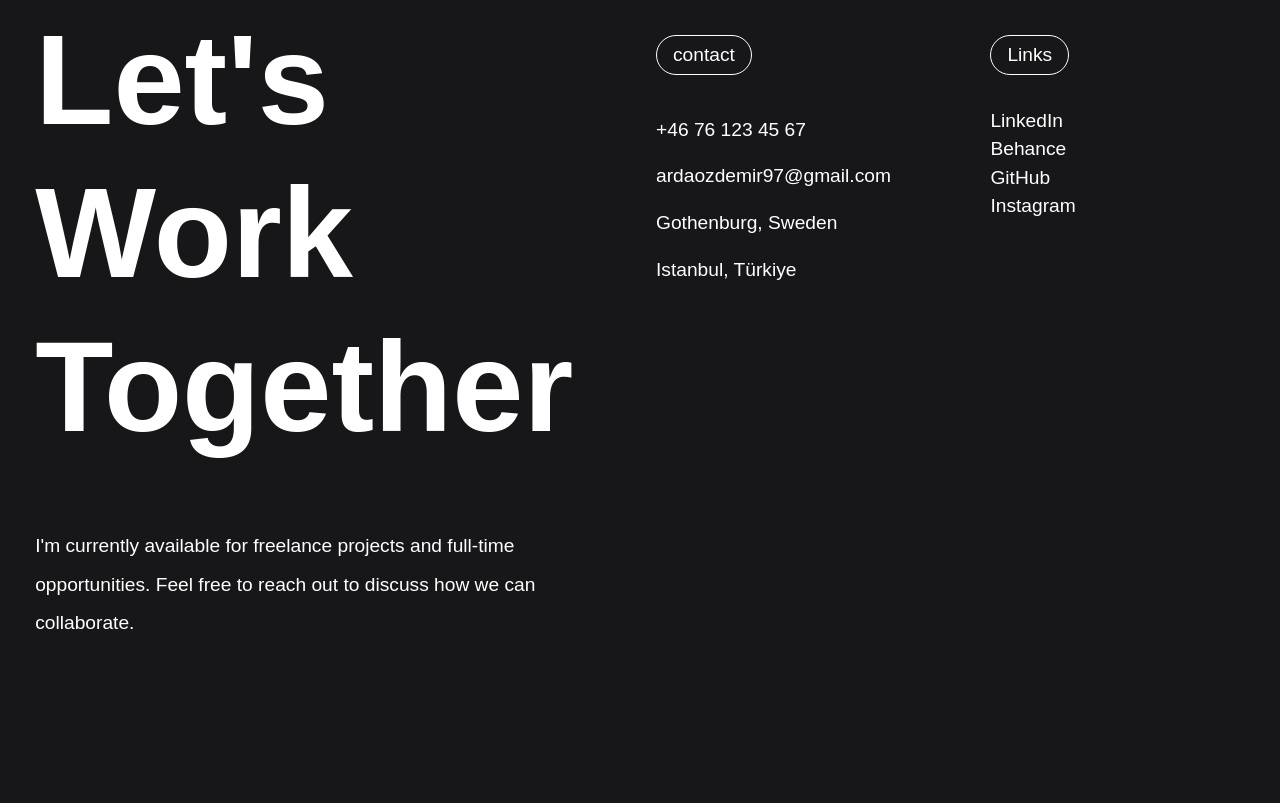
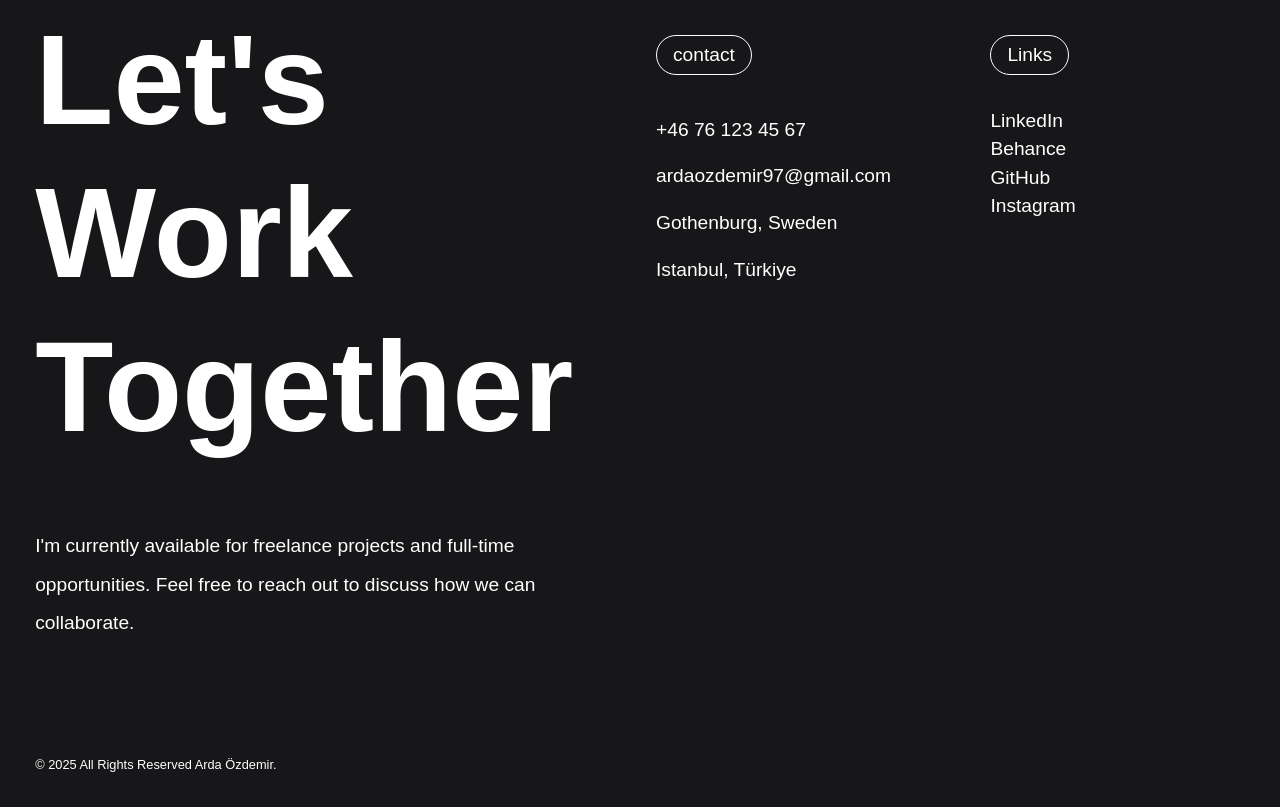
Before and after one commit to ardazdem/portfolio, a plain HTML site: page project-3.html in a window 1280 px wide. Shown: the part 4024-4831 px from the top of the page. Drawn offline with Linux system fonts and the light colour scheme; a web font is replaced by a local one.

Commit message:
FooterUpdate

```diff
--- a/project-3.html
+++ b/project-3.html
@@ -76,8 +76,12 @@
         <a href="https://www.linkedin.com/in/ardazdemir" target="_blank" rel="noopener noreferrer">LinkedIn</a>
         <a href="https://www.behance.net/ardazdemir" target="_blank" rel="noopener noreferrer">Behance</a>
         <a href="https://github.com/ardazdem" target="_blank" rel="noopener noreferrer">GitHub</a>
-        <a href="https://www.instagram.com/i.was.made.in.a.lab" target="_blank" rel="noopener noreferrer">Instagram</a>
+        <a href="https://www.instagram.com/i.was.made.in.a.lab/" target="_blank" rel="noopener noreferrer">Instagram</a>
       </div>
+    </div>
+    <div class="copyright">
+      <h4>© 2025 All Rights Reserved Arda Özdemir.</h4>
+    </div>
   </footer>
 
   <script src="script.js"></script>
--- a/script.js
+++ b/script.js
@@ -14,7 +14,7 @@ const nameTag = container.querySelector('.name-tag');
 
 let mouseX = 0, mouseY = 0;
 let tagX = 0, tagY = 0;
-const offsetY = -30; // makes tag appear slightly above cursor
+const offsetY = -30;
 
 const follow = () => {
   tagX += (mouseX - tagX) * 0.15;
--- a/style.css
+++ b/style.css
@@ -104,13 +104,11 @@ header {
     opacity 0.4s ease;
 }
 
-/* default text visible */
 .navbar .links .text-default {
   transform: translateY(0);
   opacity: 1;
 }
 
-/* hover text starts above */
 .navbar .links .text-hover {
   position: absolute;
   top: 0;
@@ -119,7 +117,6 @@ header {
   opacity: 0;
 }
 
-/* on hover */
 .navbar .links a:hover .text-default {
   transform: translateY(100%);
   opacity: 0;
@@ -360,7 +357,7 @@ section {
 
 footer {
   margin: 0;
-  padding: 2rem 2.2rem 10rem 2.2rem;
+  padding: 2rem 2.2rem 1rem 2.2rem;
   background-color: #171618;
 }
 
@@ -368,6 +365,7 @@ footer {
   display: grid;
   grid-template-columns: 2fr 1fr 1fr;
   gap: 2rem;
+  margin-bottom: 8rem;
 }
 
 .footer-intro h2 {
@@ -415,6 +413,18 @@ footer {
   font-size: 1.2rem;
   font-weight: 500;
   margin: 0.2rem 0;
+}
+
+.copyright {
+  position: relative;
+  bottom: 1rem;
+  left: 0;
+}
+
+.copyright h4 {
+  color: #ffffff;
+  font-size: 0.8rem;
+  font-weight: 500;
 }
 
 .about {
@@ -630,8 +640,6 @@ footer {
   border-radius: 9999px;
 }
 
-
-
 .project-images {
   display: grid;
   grid-template-columns: 1fr;
```
Also changed, not shown: about.html (+5 -1 lines), index.html (+4 -0 lines), project-1.html (+5 -1 lines), project-10.html (+5 -1 lines), project-11.html (+5 -1 lines), project-12.html (+5 -1 lines), project-13.html (+5 -1 lines), project-2.html (+5 -1 lines), project-4.html (+5 -1 lines), project-5.html (+5 -1 lines), project-6.html (+5 -1 lines), project-7.html (+5 -1 lines), project-8.html (+5 -1 lines), project-9.html (+5 -1 lines), 1 more files.
